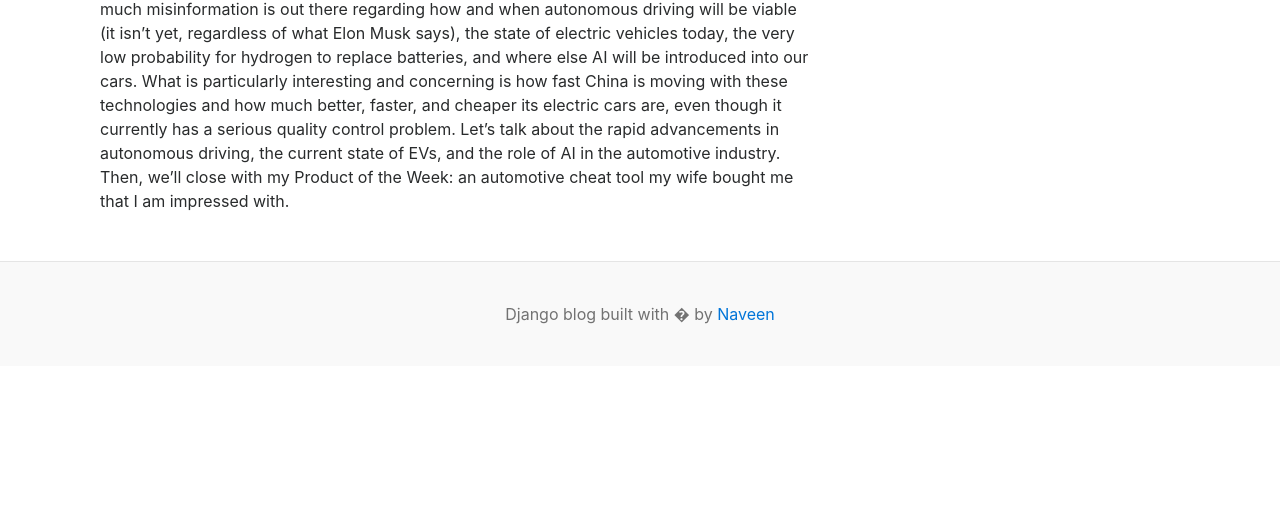
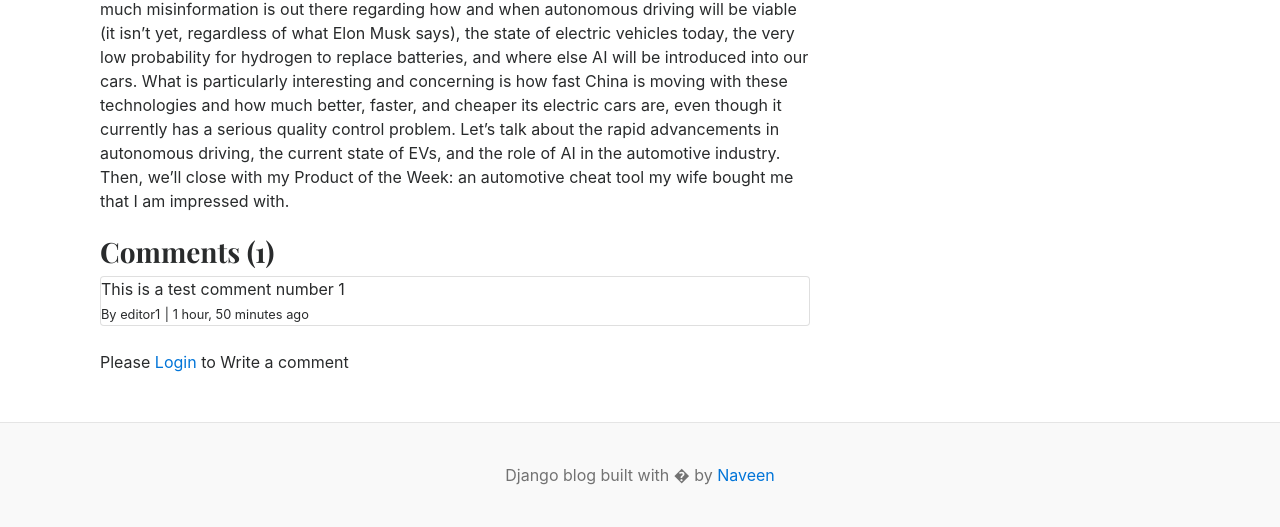
Before and after one commit to Naveen018/blog, a Django app: a page that uses templates/blogs.html in a window 1280 px wide. Shown: the part 830-1357 px from the top of the page. Before the commit the page ends 1154 px from the top, so only its background shows below. Run offline with Django 5.2, Linux system fonts and the light colour scheme; data comes from the database, SQL or seed files in the repository; both versions use the stored data as it was after the commit.

Commit message:
Comment feature

```diff
--- a/blog_mod/admin.py
+++ b/blog_mod/admin.py
@@ -1,6 +1,6 @@
 from django.contrib import admin
 
-from blog_mod.models import Category, Blog
+from blog_mod.models import Category, Blog, Comment
 
 # Register your models here.
 class BlogAdmin(admin.ModelAdmin):
@@ -10,3 +10,4 @@ class BlogAdmin(admin.ModelAdmin):
 
 admin.site.register(Category)
 admin.site.register(Blog, BlogAdmin)
+admin.site.register(Comment)
--- a/blog_mod/models.py
+++ b/blog_mod/models.py
@@ -33,3 +33,13 @@ class Blog(models.Model):
 
     def __str__(self) -> str:
         return self.title
+
+class Comment(models.Model):
+    user = models.ForeignKey(User, on_delete=models.CASCADE)
+    blog = models.ForeignKey(Blog, on_delete=models.CASCADE)
+    comment = models.TextField(max_length=250)
+    created_at = models.DateTimeField(auto_now_add=True)
+    updated_at = models.DateTimeField(auto_now=True)
+
+    def __str__(self) -> str:
+        return self.comment
--- a/blog_mod/views.py
+++ b/blog_mod/views.py
@@ -1,7 +1,7 @@
-from django.http import HttpResponse
+from django.http import HttpResponse, HttpResponseRedirect
 from django.shortcuts import get_object_or_404, redirect, render
 
-from blog_mod.models import Blog, Category
+from blog_mod.models import Blog, Category, Comment
 from django.db.models import Q
 
 # Create your views here.
@@ -23,7 +23,18 @@ def posts_by_category(request, category_id):
 
 def blogs(request, slug):
     single_blog = get_object_or_404(Blog, slug=slug, status="Published")
-    context = {"single_blog": single_blog}
+    # comments
+    if request.method == "POST":
+        comment = Comment()
+        comment.user = request.user
+        comment.blog = single_blog
+        comment.comment = request.POST["comment"] #This "comment" keyword is the name attribute we have given form the form in UI
+        comment.save()
+        return HttpResponseRedirect(request.path_info)
+    # HttpResponseRedirect will take us to the same page from which we came(in this case we go back to the same page from which we commented)
+    comments = Comment.objects.filter(blog=single_blog)
+    comment_count = comments.count()
+    context = {"single_blog": single_blog, "comments": comments, "comment_count" : comment_count}
     return render(request, "blogs.html", context)
 
 
--- a/templates/blogs.html
+++ b/templates/blogs.html
@@ -23,6 +23,40 @@
           <section class="mb-5">
             <p class="fs-5 mb-4">{{ single_blog.short_description }}</p>
             <p class="fs-5 mb-4">{{ single_blog.blog_body }}</p>
+
+            <!-- Comments -->
+            <h3>Comments ({{ comment_count }})</h3>
+            {% if comments %}
+              {% for com in comments %}
+                <div class="card mt-1">
+                  <div class="card-body">
+                    <p class="card-text mb-0">{{ com.comment }}</p>
+                    <span>
+                      <small>By {{ com.user }}</small>
+                      <small>| {{ com.created_at|timesince }} ago</small>
+                    </span>
+                  </div>
+                </div>
+              {% endfor %}
+            {% else %}
+              <p>No comments yet</p>
+            {% endif %}
+            <br />
+            <div class="form-group">
+              {% if user.is_authenticated %}
+                <form action="" method="post">
+                  <!-- Here there is no need to mention action url because it will anyway bydefault calls blogs function in views -->
+                  {% csrf_token %}
+                  <div class="form-group">
+                    <textarea name="comment" class="form-control" placeholder="Write your comment"></textarea>
+                    <!-- this textarea tag autoincreases comment box size as we write more words in the box -->
+                    <input type="submit" value="Submit" class="btn btn-primary mt-2" />
+                  </div>
+                </form>
+              {% else %}
+                <p>Please <span><a href="{% url 'login' %}">Login</a></span> to Write a comment</p>
+              {% endif %}
+            </div>
           </section>
         </article>
       </div>
```
Also changed, not shown: blog_mod/migrations/0004_comment.py (added), db.sqlite3.
